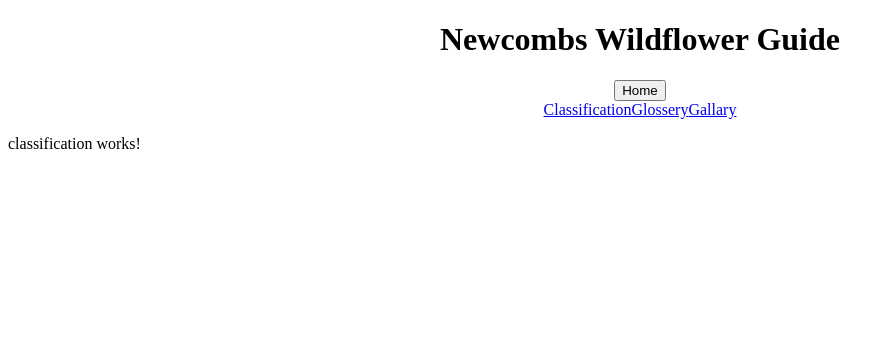
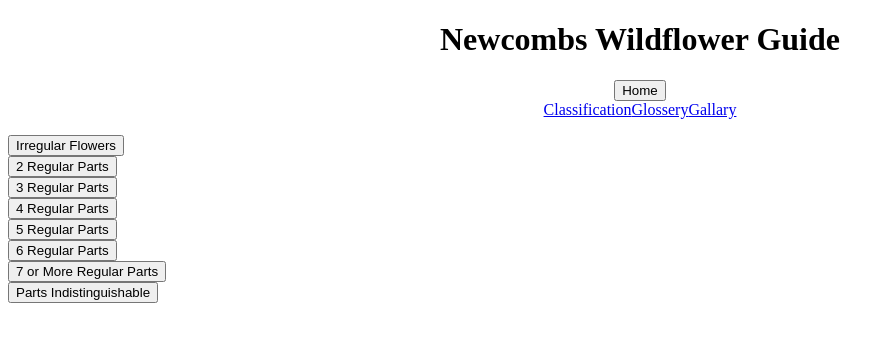
Before and after one commit to baileykkramer/UWSTOUT-Wildflower-Capstone, an Angular app: page /classification in a window 1280 px wide. Shown: the top 342 px of the page, without its empty margins (0-895 px from the left). Built offline with nearby package versions, Linux system fonts and the light colour scheme.

Commit message:
Started the 3 digit classification

```diff
--- a/src/app/app.module.ts
+++ b/src/app/app.module.ts
@@ -7,6 +7,7 @@ import { AppRoutingModule } from './/app-routing.module';
 import { ClassificationComponent } from './classification/classification.component';
 import { GlosseryComponent } from './glossery/glossery.component';
 import { GallaryComponent } from './gallary/gallary.component';
+import { ThreeDigitComponent } from './three-digit/three-digit.component';
 
 
 @NgModule({
@@ -14,7 +15,8 @@ import { GallaryComponent } from './gallary/gallary.component';
     AppComponent,
     ClassificationComponent,
     GlosseryComponent,
-    GallaryComponent
+    GallaryComponent,
+    ThreeDigitComponent
   ],
   imports: [
     BrowserModule,
--- a/src/app/classification/classification.component.html
+++ b/src/app/classification/classification.component.html
@@ -1,3 +1,3 @@
 <p>
-  classification works!
+  <app-three-digit></app-three-digit>
 </p>
--- /dev/null
+++ b/src/app/three-digit/three-digit.component.html
@@ -0,0 +1,14 @@
+<div *ngIf="stage === 1">
+  <div *ngFor="let flower of flowerType">
+    <button (click)="select(flower.code)">{{ flower.type }}</button>
+  </div>
+</div>
+<div *ngIf="stage === 2">
+  <!-- fill this in -->
+</div>
+<div *ngIf="stage === 3">
+    <!-- fill this in -->
+</div>
+<div *ngIf="stage > 3">
+    <!-- next component in the searching -->
+  </div>
--- /dev/null
+++ b/src/app/three-digit/three-digit.component.ts
@@ -0,0 +1,49 @@
+import { Component, OnInit } from '@angular/core';
+
+@Component({
+  selector: 'app-three-digit',
+  templateUrl: './three-digit.component.html',
+  styleUrls: ['./three-digit.component.css']
+})
+export class ThreeDigitComponent implements OnInit {
+
+  stage: number;
+  finalNum: number;
+
+  flowerType = [
+    { type: 'Irregular Flowers', code: 1},
+    { type: '2 Regular Parts', code: 2},
+    { type: '3 Regular Parts', code: 3},
+    { type: '4 Regular Parts', code: 4},
+    { type: '5 Regular Parts', code: 5},
+    { type: '6 Regular Parts', code: 6},
+    { type: '7 or More Regular Parts', code: 7},
+    { type: 'Parts Indistinguishable', code: 8}
+  ];
+
+  plantType = [];
+
+  leafType = [];
+
+  constructor() { }
+
+  ngOnInit() {
+    this.stage = 1;
+    this.finalNum = 0;
+  }
+
+  select(num) {
+    if (this.stage === 1) {
+      this.finalNum += num * 100;
+    }
+    if (this.stage === 2) {
+      this.finalNum += num * 10;
+    }
+    if (this.stage === 3) {
+      this.finalNum += num * 1;
+    }
+    this.stage++;
+    console.log(this.finalNum, this.stage);
+  }
+
+}
```
Also changed, not shown: src/app/three-digit/three-digit.component.css (added).
